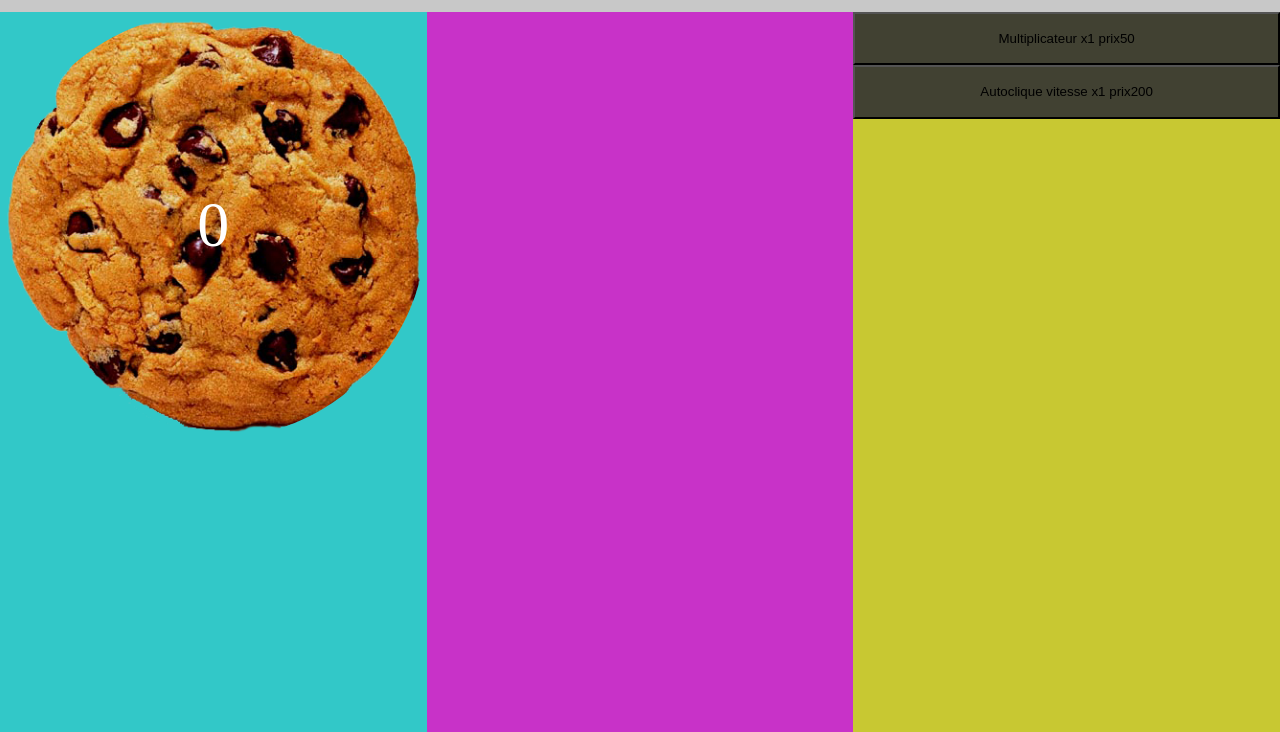
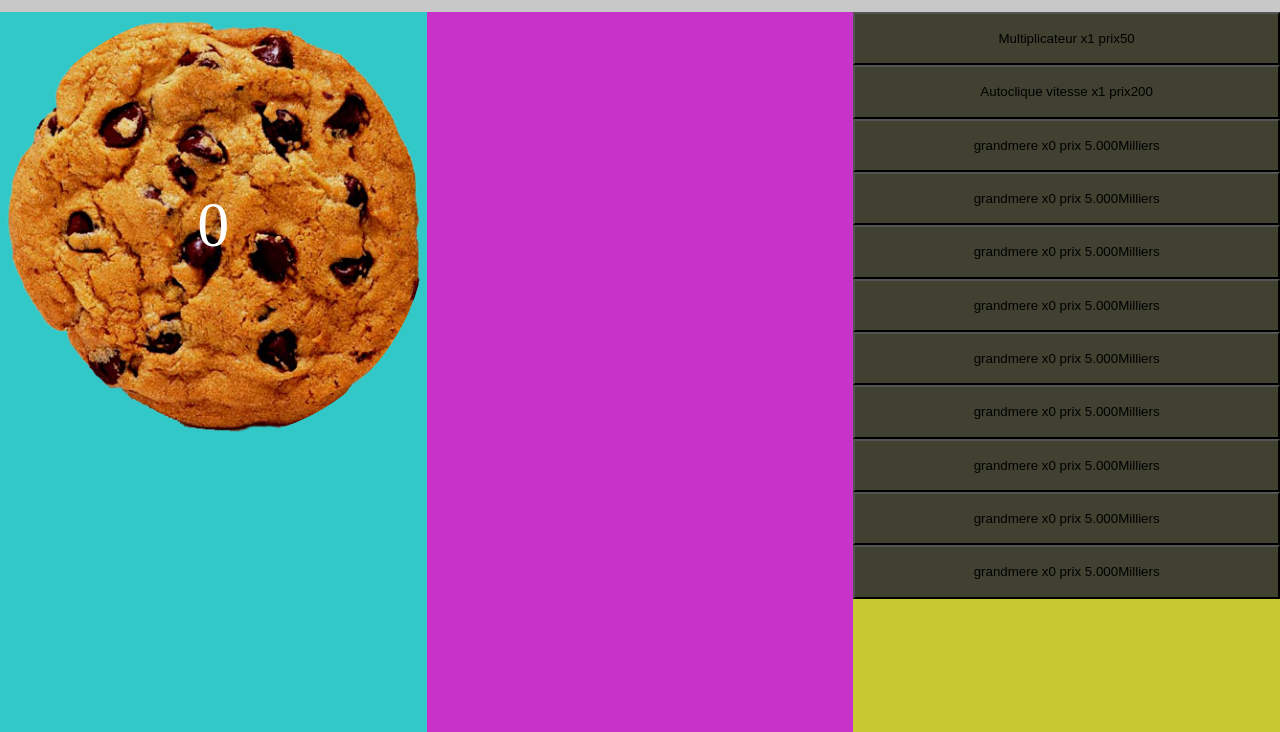
Before and after one commit to lGatl/CookieCliqu, a plain HTML site: page index.html in a window 1280 px wide. Shown: the part 68-800 px from the top of the page. Drawn offline with Linux system fonts and the light colour scheme.

Commit message:
overflow + debut boutton cree

```diff
--- a/index.html
+++ b/index.html
@@ -27,10 +27,9 @@
 
 	</div>
 	<div class="section" id="droite">
-		<ul>
-			<li><button class="innact" type="button" id="multip"  >Multiplicateur x1</button></li>
-			<li><button class="innact" type="button" id="autocq"  >Autoclique</button></li>
-		</ul>
+		<button class="innact" type="button" id="multip"  >Multiplicateur x1</button>
+			<button class="innact" type="button" id="autocq"  >Autoclique</button>
+
 	</div>
 
 </div>
--- a/script.js
+++ b/script.js
@@ -7,6 +7,7 @@ var coockie = G("#coockie"),
 	gauche = G({
 		id: "gauche"
 	}),
+	bouton=[],
 	score = 0,
 	compteur = 1,
 	prix = 50,
@@ -120,7 +121,7 @@ var cliq = function() {
 
 
 
-
+/*____________________________________________*/
 var incrementer = function() {
 
 	if (score >= prix) {
@@ -152,7 +153,7 @@ var activetimer = function() {
 		autocq.innerHTML = "Autoclique vitesse x" + auto + " prix\n " + affsc(prixauto).val + affsc(prixauto).unite;
 	}
 };
-
+/*_____________________________________________________*/
 var compt = function() {
 
 	score = score + compteur;
@@ -160,6 +161,9 @@ var compt = function() {
 	haut.innerHTML = affsc(score).unite;
 };
 
+
+
+/*________________________________________________*/
 autocq.addEventListener('click', function(e) {
 	e.preventDefault();
 	activetimer();
@@ -174,7 +178,97 @@ coockie.addEventListener('click', function(e) { /*Lorsque l'on clique sur le coo
 	e.preventDefault();
 	cliq();
 });
+/*_________________________________________________*/
 
+var creebouton = function(arg){
+
+	var prix = arg.prix,
+		idt = arg.idt,
+		nom = arg.nom;
+		nb =  arg.nb;
+	return {
+		prix: prix,
+		idt: idt,
+		nom:nom,
+		nb:nb
+	};
+}
+
+bouton.push(creebouton({
+	prix: 5000,
+	idt: bouton.length+2,
+	nom:"grandmere",
+	nb:0
+}));
+bouton.push(creebouton({
+	prix: 5000,
+	idt: bouton.length+2,
+	nom:"grandmere",
+	nb:0
+}));
+bouton.push(creebouton({
+	prix: 5000,
+	idt: bouton.length+2,
+	nom:"grandmere",
+	nb:0
+}));
+bouton.push(creebouton({
+	prix: 5000,
+	idt: bouton.length+2,
+	nom:"grandmere",
+	nb:0
+}));
+bouton.push(creebouton({
+	prix: 5000,
+	idt: bouton.length+2,
+	nom:"grandmere",
+	nb:0
+}));
+bouton.push(creebouton({
+	prix: 5000,
+	idt: bouton.length+2,
+	nom:"grandmere",
+	nb:0
+}));
+
+bouton.push(creebouton({
+	prix: 5000,
+	idt: bouton.length+2,
+	nom:"grandmere",
+	nb:0
+}));
+bouton.push(creebouton({
+	prix: 5000,
+	idt: bouton.length+2,
+	nom:"grandmere",
+	nb:0
+}));
+bouton.push(creebouton({
+	prix: 5000,
+	idt: bouton.length+2,
+	nom:"grandmere",
+	nb:0
+}));
+
+
+for (var i = 0; i < bouton.length; i++) {
+			G("#droite").elthtml({
+			contenu: bouton[i].nom+" x" + bouton[i].nb + " prix\n " + affsc(bouton[i].prix).val + affsc(bouton[i].prix).unite,
+			tag: "button",
+			prop: [".innact","#"+bouton[i].idt]
+	});
+}
+
+
+
+
+
+
+
+
+
+
+/*_____________________________________________________*/
 if (window.addEventListener) {
 	var kkeys = [],
 		konami = "38,38,40,40,37,39,37,39,66,65";
--- a/style2.css
+++ b/style2.css
@@ -4,7 +4,7 @@
 
   to {
     top:0px;
-    left:30%;
+    left:40%;
   }
 }
 
@@ -18,6 +18,7 @@ body{
 	margin: 0;
 	padding: 0;
 	height: calc(100% - 80px);
+		overflow: hidden;
 }
 
 header{
@@ -47,21 +48,20 @@ header h1{
 	width: calc(100% / 3);
 }
 
-#gauche{background-color: rgba(50,200,200,1)}
+#gauche{background-color: rgba(50,200,200,1);
+	}
 #milieu{
 	background-color: rgba(200,50,200,1);
 	display:block;
+		;
 }
-#droite{background-color: rgba(200,200,50,1)}
-#droite ul{
-	margin: 0;
-	padding: 0;
-	list-style: none;
-	width:100%;
-}
+#droite{background-color: rgba(200,200,50,1);
+overflow: auto;}
+
 #droite button{
 	height: 4em;
 	width:100%;
+
 }
 
 #coockie{
```
